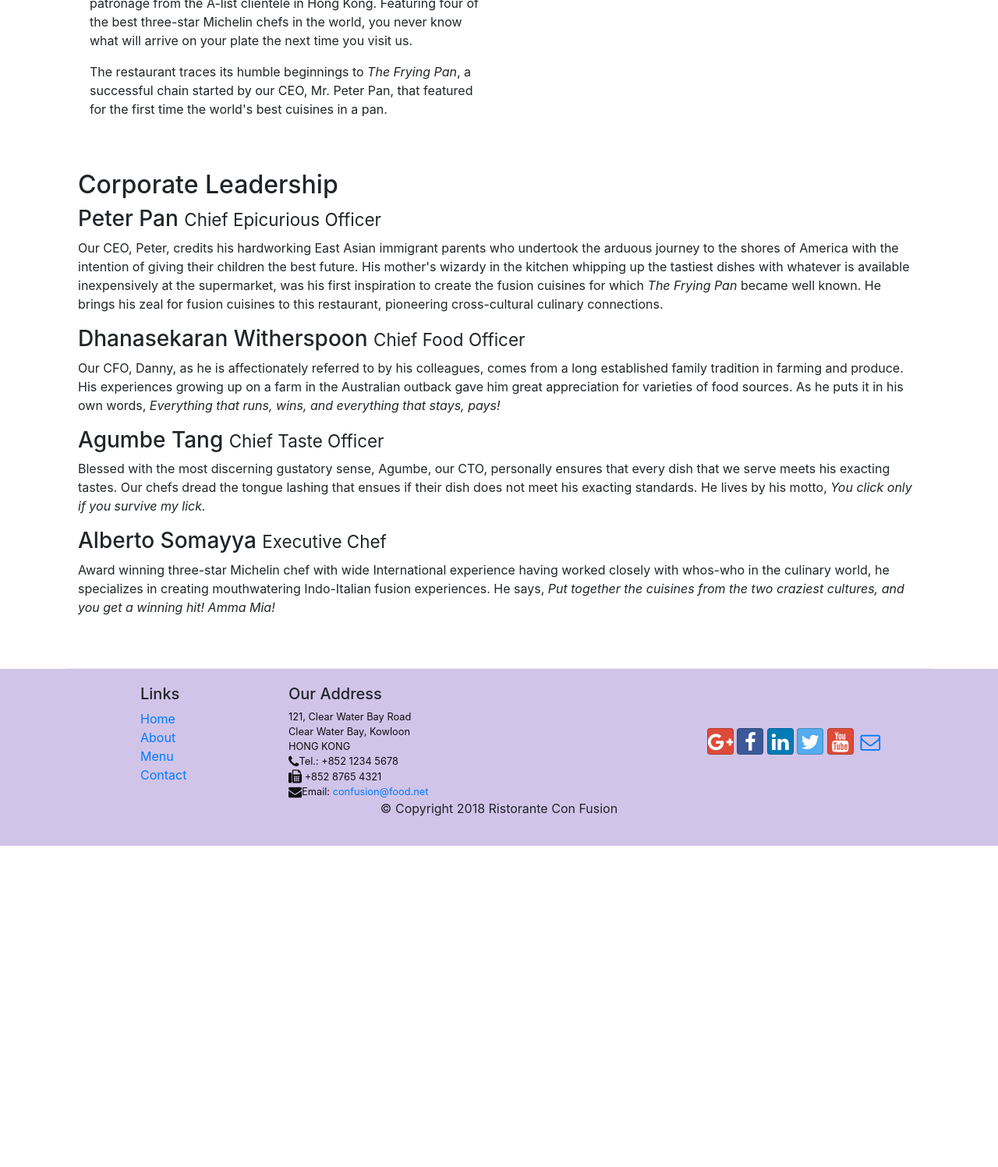
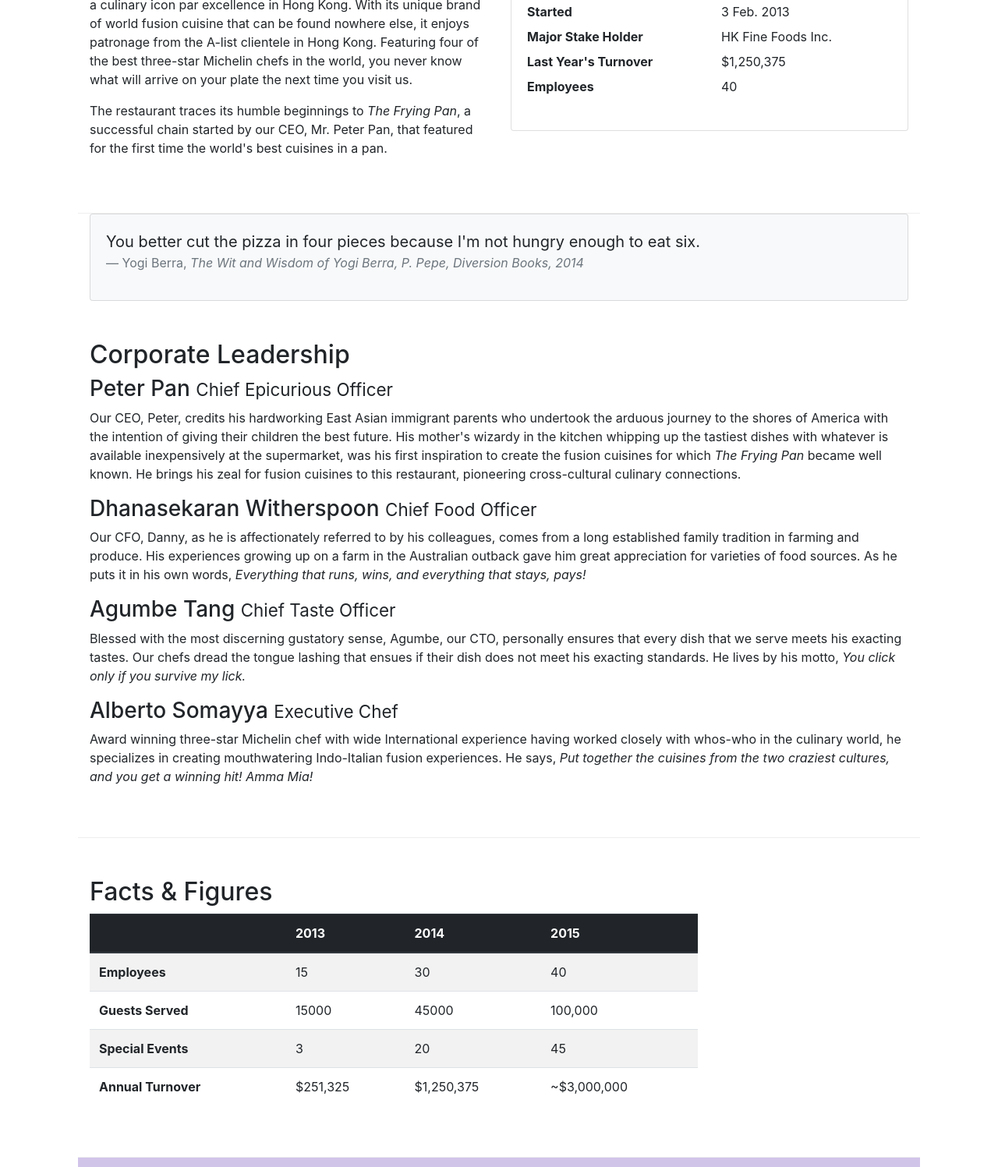
Before and after one commit to Anubhav2505/Front-End-web-bootstrap4, a website: page aboutus.html in a window 1280 px wide. Shown: the part 583-2080 px from the top of the page at 78% size. Before the commit the page ends 1668 px from the top, so only its background shows below. Drawn offline with nearby package versions, Linux system fonts and the light colour scheme.

Commit message:
Tables and Cards

```diff
--- a/aboutus.html
+++ b/aboutus.html
@@ -50,6 +50,7 @@
                     <p>We take inspiration from the World's best cuisines, and create a unique fusion experience. Our lipsmacking creations will tickle your culinary senses!</p>
                 </div>
                 <div class="col-12 col-sm">
+
                 </div>
             </div>
         </div>
@@ -68,12 +69,40 @@
         </div>
 
         <div class="container">
-            <div class="col-12 col-sm-6">
+            <div class="row row-content">
+            <div class="col-sm-6">
                 <h2>Our History</h2>
                 <p>Started in 2010, Ristorante con Fusion quickly established itself as a culinary icon par excellence in Hong Kong. With its unique brand of world fusion cuisine that can be found nowhere else, it enjoys patronage from the A-list clientele in Hong Kong.  Featuring four of the best three-star Michelin chefs in the world, you never know what will arrive on your plate the next time you visit us.</p>
                 <p>The restaurant traces its humble beginnings to <em>The Frying Pan</em>, a successful chain started by our CEO, Mr. Peter Pan, that featured for the first time the world's best cuisines in a pan.</p>
             </div>
-            <div>
+            <div class="col-sm">
+                 <div class="card">
+                    <h3 class="card-header bg-primary text-white">Facts At a Glance</h3>
+                    <div class="card-body">
+                        <dl class="row">
+                            <dt class="col-6">Started</dt>
+                            <dd class="col-6">3 Feb. 2013</dd>
+                            <dt class="col-6">Major Stake Holder</dt>
+                            <dd class="col-6">HK Fine Foods Inc.</dd>
+                            <dt class="col-6">Last Year's Turnover</dt>
+                            <dd class="col-6">$1,250,375</dd>
+                            <dt class="col-6">Employees</dt>
+                            <dd class="col-6">40</dd>
+                        </dl>
+                    </div>
+            </div>
+        </div>
+        </div>
+        <div class="col-12">
+            <div class="card card-body bg-light">
+                <blockquote class="blockquote">
+                    <p class="mb-0">You better cut the pizza in four pieces because
+                        I'm not hungry enough to eat six.</p>
+                    <footer class="blockquote-footer">Yogi Berra,
+                        <cite title="Source Title">The Wit and Wisdom of Yogi Berra,
+                        P. Pepe, Diversion Books, 2014</cite>
+                    </footer>
+                </blockquote>
             </div>
         </div>
 
@@ -92,6 +121,51 @@
                 <p class="d-none d-sm-block">Award winning three-star Michelin chef with wide International experience having worked closely with whos-who in the culinary world, he specializes in creating mouthwatering Indo-Italian fusion experiences. He says, <em>Put together the cuisines from the two craziest cultures, and you get a winning hit! Amma Mia!</em></p>
             </div>
        </div>
+       <div class="row row-content">
+        <div class="col-12 col-sm-9">
+            <h2>Facts &amp; Figures</h2>
+            <div class="table-responsive">
+                <table class="table table-striped">
+                    <thead class="thead-dark">
+                        <tr>
+                            <th>&nbsp;</th>
+                            <th>2013</th>
+                            <th>2014</th>
+                            <th>2015</th>
+                        </tr>
+                    </thead>
+                    <tbody>
+                        <tr>
+                            <th>Employees</th>
+                            <td>15</td>
+                            <td>30</td>
+                            <td>40</td>
+                        </tr>
+                        <tr>
+                            <th>Guests Served</th>
+                            <td>15000</td>
+                            <td>45000</td>
+                            <td>100,000</td>
+                        </tr>
+                        <tr>
+                            <th>Special Events</th>
+                            <td>3</td>
+                            <td>20</td>
+                            <td>45</td>
+                        </tr>
+                        <tr>
+                            <th>Annual Turnover</th>
+                            <td>$251,325</td>
+                            <td>$1,250,375</td>
+                            <td>~$3,000,000</td>
+                        </tr>
+                    </tbody>
+                </table>
+            </div>
+        </div>
+         <div class="col-12 col-sm-3">
+
+        </div>
 
     </div>
 
```
